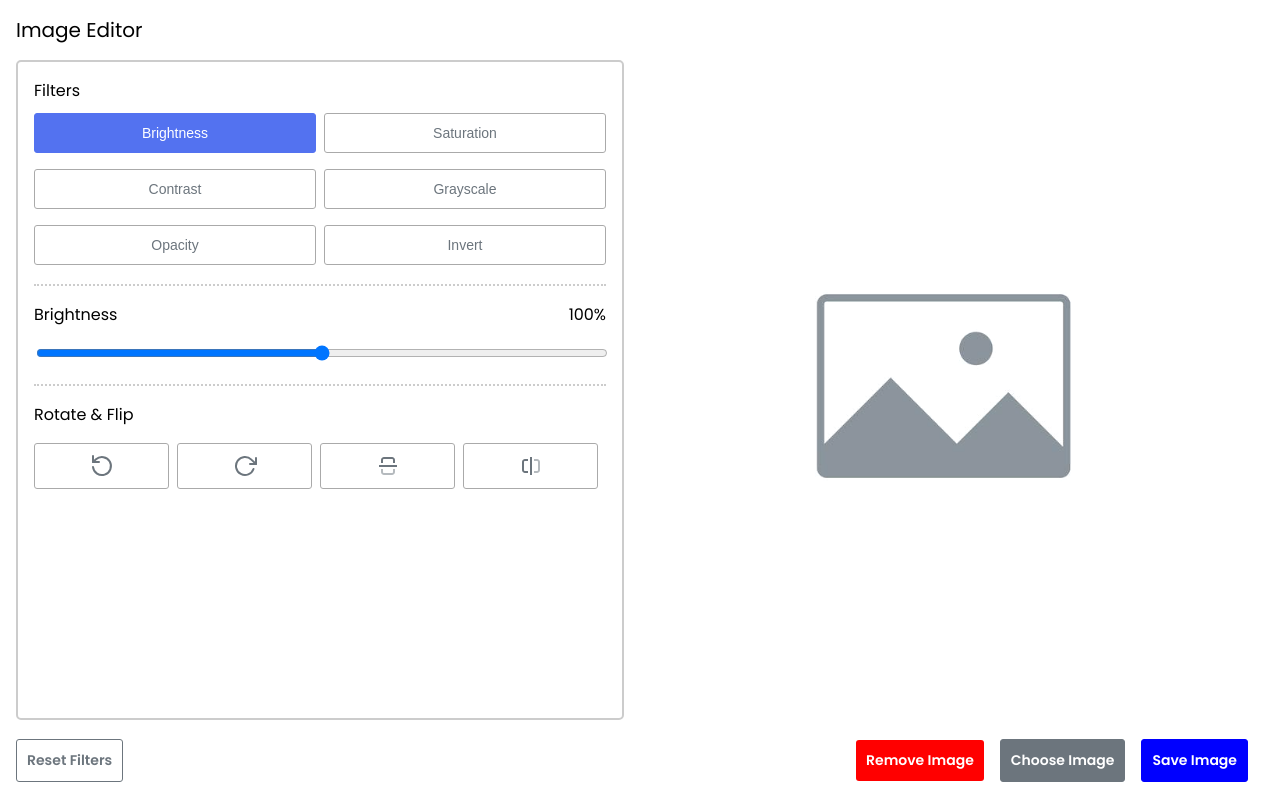
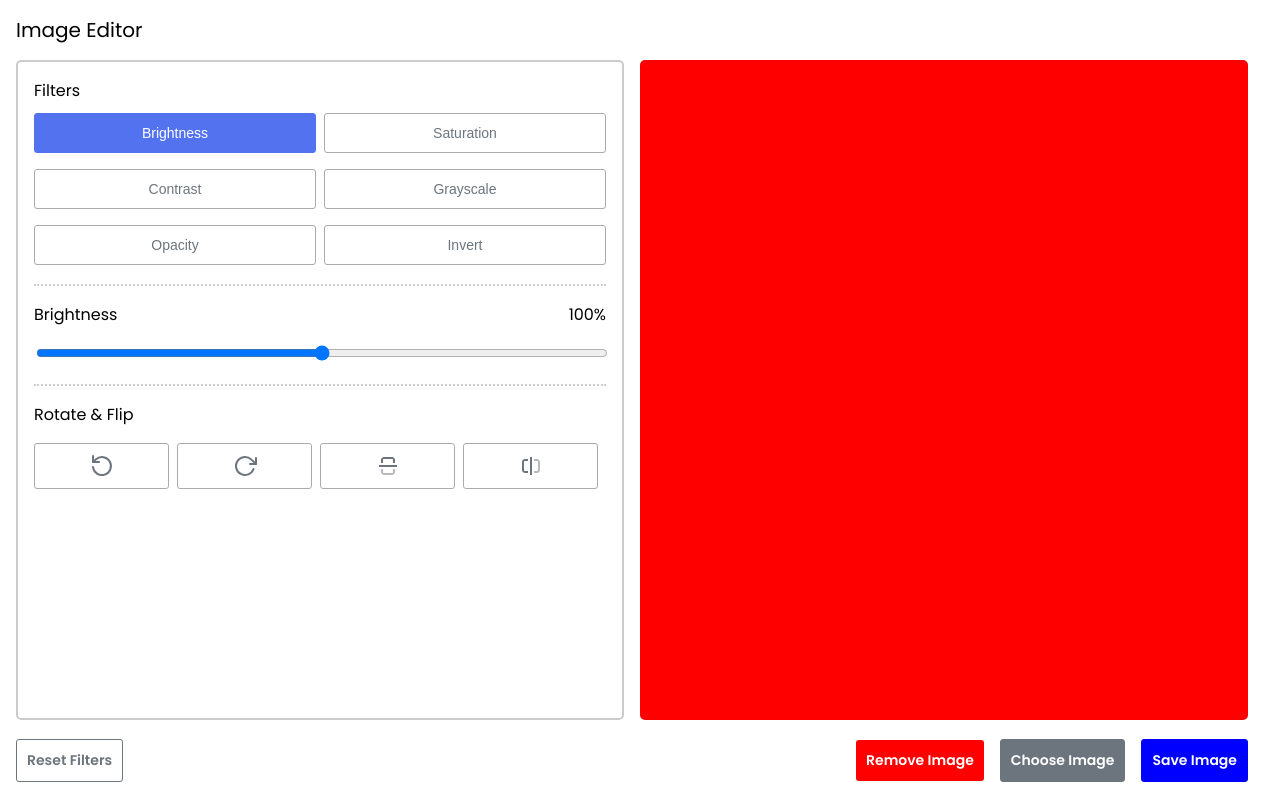
Before and after one commit to liubomyr123/image-editor-electron, a React (Create React App) app in the folder react-app/: page / in a window 1280 px wide. Built offline with nearby package versions, Linux system fonts and the light colour scheme.

Commit message:
add canvas

```diff
--- a/react-app/src/App.jsx
+++ b/react-app/src/App.jsx
@@ -1,3 +1,4 @@
+import { useRef } from 'react';
 import { useDispatch } from 'react-redux';
 import { Footer, Header, Main } from './components';
 import { updateFile } from './redux/slicers/fileSlicer';
@@ -5,6 +6,7 @@ import { updateFile } from './redux/slicers/fileSlicer';
 import './App.scss';
 
 const App = () => {
+  const canvasRef = useRef(null);
   const dispatch = useDispatch();
 
   if (window.electronAPI) {
@@ -24,8 +26,12 @@ const App = () => {
   return (
     <div className="app">
       <Header />
-      <Main />
-      <Footer />
+      <Main
+        canvasRef={canvasRef}
+      />
+      <Footer
+        canvasRef={canvasRef}
+      />
     </div>
   );
 };
--- a/react-app/src/components/Footer/index.jsx
+++ b/react-app/src/components/Footer/index.jsx
@@ -1,18 +1,18 @@
 import React, { useRef } from 'react';
 import { useDispatch, useSelector } from 'react-redux';
 
-import { transformationWithCanvas } from '../../helpers';
 import { fileSelector, optionsSelector } from '../../redux/selectors';
 import { defaultFileState, updateFile } from '../../redux/slicers/fileSlicer';
 import { resetFilters } from '../../redux/slicers/optionsSlicer';
 
 import './index.scss';
 
-const Footer = () => {
+const Footer = ({ canvasRef }) => {
     const dispatch = useDispatch();
 
     const file = useSelector(fileSelector);
     const options = useSelector(optionsSelector);
+    console.log('options====', options);
     const refInput = useRef(null);
 
     const onInputChange = (e) => {
@@ -44,11 +44,10 @@ const Footer = () => {
     };
 
     const onSaveClick = (e) => {
+        console.log('flipHorizontal====');
         if (file.fileUrl === '/static/media/preview-icon-bright.03494f5c52e93e3540b1.png') return;
-        if (file.fileUrl) {
-            const previewImg = document.querySelector("#preview-img");
-            const dataURL = transformationWithCanvas(previewImg, options);
-
+        if (file.fileUrl && canvasRef?.current) {
+            const dataURL = canvasRef.current.toDataURL();
             const nameOfFile = file?.fileObj?.name ? `${file.fileObj.name.split('.').shift()}.png` : `newPhoto`;
 
             const link = document.createElement("a");
--- a/react-app/src/components/Main/components/Preview/index.jsx
+++ b/react-app/src/components/Main/components/Preview/index.jsx
@@ -1,23 +1,117 @@
-import React from 'react';
+import React, { useEffect, useRef } from 'react';
 import { useSelector } from 'react-redux';
 
-import { getImageStyle } from '../../../../helpers';
 import { fileUrlSelector, optionsSelector } from '../../../../redux/selectors';
 
 import './index.scss';
 
-const Preview = () => {
+const Preview = ({ canvasRef }) => {
     const options = useSelector(optionsSelector);
     const fileUrl = useSelector(fileUrlSelector);
+    const imageRef = useRef(null);
+
+    const image = imageRef.current;
+    const canvas = canvasRef.current;
+
+    useEffect(() => {
+        updateCanvasImage();
+        // eslint-disable-next-line react-hooks/exhaustive-deps
+    }, [options]);
+
+    function updateCanvasImage() {
+        if (image && canvas) {
+            const ctx = canvas.getContext('2d');
+
+            canvas.width = image.naturalWidth;
+            canvas.height = image.naturalHeight;
+
+            const rotateFlips = options.filter(({ type }) => type === 'rotateFlip');
+            const filters = options.filter(({ type }) => type === 'filters');
+            const filtersResult = filters.map((option) => `${option.property}(${option.value}${option.unit})`).join(' ');
+
+            const rotate = rotateFlips.find(({ property }) => property === 'rotate')?.value;
+            const flipHorizontal = rotateFlips.find(({ property }) => property === 'flipHorizontal')?.value;
+            const flipVertical = rotateFlips.find(({ property }) => property === 'flipVertical')?.value;
+
+            ctx.filter = filtersResult;
+
+            ctx.translate(canvas.width / 2, canvas.height / 2);
+
+            const ratio = image.naturalWidth / image.naturalHeight;
+
+            ctx.scale(flipHorizontal, flipVertical);
+
+            if ([90, -90, 270, -270].includes(rotate % 360)) {
+                canvas.height = image.naturalWidth;
+                canvas.width = image.naturalHeight;
+
+                if (rotate > 0) {
+                    ctx.rotate(rotate * Math.PI / 180);
+                } else {
+                    ctx.rotate(-rotate * Math.PI / 180);
+                }
+
+                if ([90, -90].includes(rotate % 360)) { // right
+
+                    ctx.drawImage(
+                        image,
+                        (-canvas.height / -1000),
+                        (-canvas.width),
+                        canvas.height,
+                        canvas.width,
+                    );
+                } else { // left
+
+                    // ctx.drawImage(
+                    //     image,
+                    //     (-canvas.height / 2),
+                    //     (-canvas.width / 4),
+                    //     canvas.height,
+                    //     canvas.width / 2,
+                    // );
+
+                    ctx.drawImage(
+                        image,
+                        (-canvas.width * ratio),
+                        (-canvas.height / 1000),
+                        canvas.height,
+                        canvas.width,
+                    );
+                }
+
+            } else {
+                if (rotate !== 0) {
+                    ctx.rotate(rotate * Math.PI / 180);
+                };
+                ctx.drawImage(
+                    image,
+                    (-canvas.width / 2),
+                    (-canvas.height / 2),
+                    canvas.width,
+                    canvas.height
+                );
+            }
+        }
+    }
 
     return (
         <div className="preview-container">
-            <img
-                style={getImageStyle(options)}
-                src={fileUrl}
-                id="preview-img"
-                alt="preview-img"
+            <canvas
+                ref={canvasRef}
+                style={{
+                    maxWidth: '100%',
+                }}
+                id="canvas"
             />
+            <div style={{ display: 'none' }}>
+                <img
+                    ref={imageRef}
+                    src={fileUrl}
+                    onLoad={updateCanvasImage}
+                    id="preview-img"
+                    alt="preview-img"
+                />
+            </div>
         </div>
     );
 };
--- a/react-app/src/components/Main/components/Preview/index.scss
+++ b/react-app/src/components/Main/components/Preview/index.scss
@@ -1,28 +1,52 @@
 .preview-container {
-    flex-grow: 1;
+    // flex-grow: 1;
     display: flex;
-    overflow: hidden;
+    justify-content: center;
+    align-items: center;
+    // // overflow: hidden;
     border-radius: 5px;
+    // scale: 0.8;
     margin-right: 2rem;
-    align-items: center;
-    justify-content: center;
+    // align-items: center;
+    // justify-content: center;
+    background-color: red;
+    padding: 20px;
+    // text-align: center;
+    // height: 100%;
+    // width: 100%;
+    // display: block;
+    // position: relative;
+    // overflow: hidden;
 
     img {
-        width: 100%;
-        height: 100%;
-        max-height: 500px;
-        object-fit: contain;
+        // transform: rotate(90deg);
+        // position: absolute;
+        // top: 0;
+        // left: 0;
+        // width: 100px;
+        // height: 100px;
+        // scale: 0.5;
+        // width: 100%;
+        // max-height: 500px;
+        // object-position: 50% 50%;
+        // object-fit: contain;
+        // display: none;
     }
 }
 
 @media screen and (max-width: 860px) {
     .preview-container {
         margin: 1rem 2rem;
+        // padding: 60px;
 
         img {
-            width: 100%;
-            height: 100%;
-            object-fit: contain;
+            // scale: 0.7;
+            width: 100px;
+            height: 100px;
+
+            // width: 100%;
+            // height: 100%;
+            // object-fit: contain;
         }
     }
 }
--- a/react-app/src/components/Main/index.jsx
+++ b/react-app/src/components/Main/index.jsx
@@ -3,12 +3,13 @@ import { Filters, Preview } from './components';
 
 import './index.scss';
 
-const Main = () => {
-
+const Main = ({ canvasRef }) => {
     return (
         <main className="app-main">
             <Filters />
-            <Preview />
+            <Preview
+                canvasRef={canvasRef}
+            />
         </main>
     );
 };
--- a/react-app/src/helpers/getImageStyle.js
+++ b/react-app/src/helpers/getImageStyle.js
@@ -6,6 +6,8 @@ export function getImageStyle(options) {
     const flipVertical = transform.find(({ property }) => property === 'flipVertical');
 
     return {
+        // width: '100%',
+        // height: '100%',
         filter: filters.map((option) => `${option.property}(${option.value}${option.unit})`).join(' '),
         transform: `rotate(${rotate.value}deg) scale(${flipHorizontal.value}, ${flipVertical.value})`
     }
--- a/react-app/src/helpers/transformationWithCanvas.js
+++ b/react-app/src/helpers/transformationWithCanvas.js
@@ -9,9 +9,9 @@ export const transformationWithCanvas = (previewImg, options) => {
 
     const filtersResult = filters.map((option) => `${option.property}(${option.value}${option.unit})`).join(' ');
 
-    const rotate = rotateFlips.filter(({ property }) => property === 'rotate')[0]?.value;
-    const flipHorizontal = rotateFlips.find(({ property }) => property === 'flipHorizontal')[0]?.value;
-    const flipVertical = rotateFlips.find(({ property }) => property === 'flipVertical')[0]?.value;
+    const rotate = rotateFlips.find(({ property }) => property === 'rotate')?.value;
+    const flipHorizontal = rotateFlips.find(({ property }) => property === 'flipHorizontal')?.value;
+    const flipVertical = rotateFlips.find(({ property }) => property === 'flipVertical')?.value;
 
     ctx.filter = filtersResult;
 
--- a/react-app/src/index.css
+++ b/react-app/src/index.css
@@ -1,8 +1,8 @@
 body {
   margin: 0;
-  font-family: -apple-system, BlinkMacSystemFont, 'Segoe UI', 'Roboto', 'Oxygen',
+  /* font-family: -apple-system, BlinkMacSystemFont, 'Segoe UI', 'Roboto', 'Oxygen',
     'Ubuntu', 'Cantarell', 'Fira Sans', 'Droid Sans', 'Helvetica Neue',
-    sans-serif;
+    sans-serif; */
   -webkit-font-smoothing: antialiased;
   -moz-osx-font-smoothing: grayscale;
 }
```
